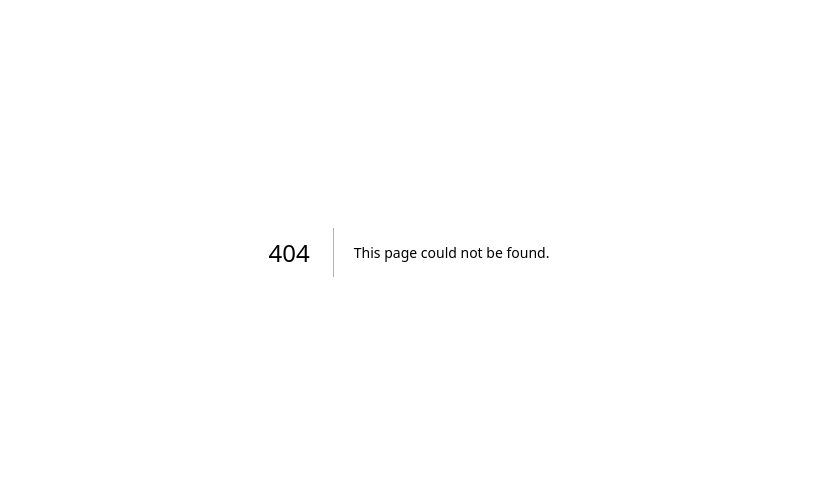
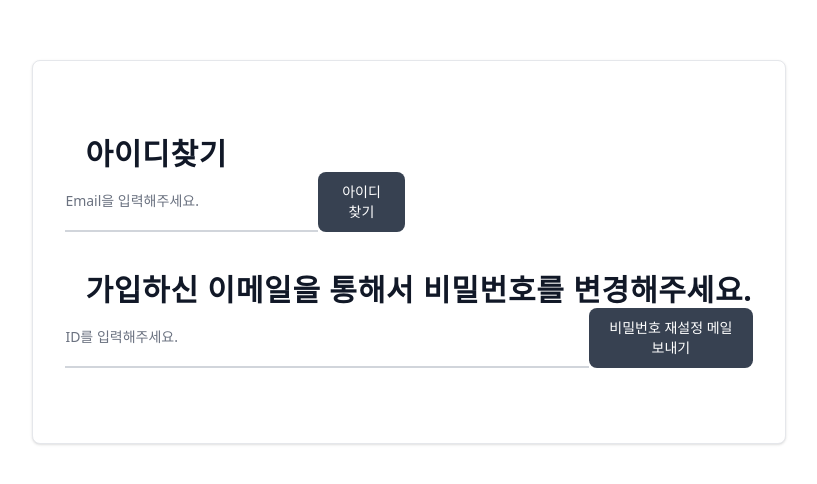
Before and after one commit to 42Seoul-Tea42/frontend, a Next.js app: page /auth/user/reset-password in a window 1280 px wide. Before the commit this address had no page. Shown: the part 148-632 px from the top of the page, without its empty margins (231-1048 px from the left). Built offline with nearby package versions, Linux system fonts and the light colour scheme.

Commit message:
feat 비밀번호 재설정페이지 추가, 이메일인증페이지 추가

```diff
--- a/app/(pages)/home/components/ImageConverter.tsx
+++ b/app/(pages)/home/components/ImageConverter.tsx
@@ -8,7 +8,7 @@ import {
   setCurrentUserIndex,
   setPicture,
   setProfiles
-} from '../../../store/slices/userProfileSlice';
+} from '../../../store/slices/suggestProfileSlice';
 
 const ImageConverter: React.FC = () => {
   const dispatch = useDispatch();
@@ -19,9 +19,9 @@ const ImageConverter: React.FC = () => {
     x: 0,
     y: 0
   });
-  const currentUserIndex = useSelector((state: RootState) => state.userProfile.currentUserIndex);
-  const users = useSelector((state: RootState) => state.userProfile.profiles);
-  const picture = useSelector((state: RootState) => state.userProfile.picture);
+  const currentUserIndex = useSelector((state: RootState) => state.suggestProfile.currentUserIndex);
+  const users = useSelector((state: RootState) => state.suggestProfile.profiles);
+  const picture = useSelector((state: RootState) => state.suggestProfile.picture);
 
   const handleDrag: DraggableEventHandler = (_e, data) => {
     setIsDragging(true);
--- a/app/(pages)/setting/page.tsx
+++ b/app/(pages)/setting/page.tsx
@@ -12,7 +12,8 @@ import PasswordForm from '../../auth/signup/components/PasswordForm';
 import GeoLocationButton from '../home/components/GeolocationButton';
 
 const Setting: React.FC = () => {
-  const accordionItems = [
+  const accordionItems = {
+    oauth: [
       { title: '이름변경', content: <UserNameForm /> },
       { title: '생년월일 재설정', content: <DateOfBirthForm /> },
       { title: '비밀번호 재설정', content: <PasswordForm /> },
@@ -21,9 +22,20 @@ const Setting: React.FC = () => {
       { title: '나의 관심사 태그를 선택해주세요.', content: <TagSelector /> },
       { title: '관심있는 이모티콘을 설정해주세요.', content: <EmojiGridList /> },
       { title: '위치 설정', content: <GeoLocationButton /> }
-  ];
+    ],
+    normal: [
+      { title: '이름변경', content: <UserNameForm /> },
+      { title: '생년월일 재설정', content: <DateOfBirthForm /> },
+      { title: '비밀번호 재설정', content: <PasswordForm /> },
+      { title: '나의 성별 선택', content: <GenderRadioList /> },
+      { title: '성적 취향 선택', content: <SexualPreferenceRadioList /> },
+      { title: '나의 관심사 태그를 선택해주세요.', content: <TagSelector /> },
+      { title: '관심있는 이모티콘을 설정해주세요.', content: <EmojiGridList /> },
+      { title: '위치 설정', content: <GeoLocationButton /> }
+    ]
+  };
 
-  const initialState = Array.from({ length: accordionItems.length }, () => false);
+  const initialState = Array.from({ length: accordionItems.normal.length }, () => false);
 
   const [isOpen, setIsOpen] = useState<boolean[]>(initialState);
 
@@ -46,7 +58,7 @@ const Setting: React.FC = () => {
           </div>
         </div>
         <div className="mx-auto w-96">
-          {accordionItems.map((item, index) => (
+          {accordionItems.normal.map((item, index) => (
             <div
               key={index}
               id={`accordion-collapse-${index}`}
--- a/app/auth/login/components/EmailLoginForm.tsx
+++ b/app/auth/login/components/EmailLoginForm.tsx
@@ -1,27 +1,49 @@
 'use client';
 
 import { useRouter } from 'next/navigation';
-import Link from 'next/link';
+import { useState } from 'react';
+import axiosInstance from '../../../utils/axios';
 
 const EmailLoginForm: React.FC = () => {
   const router = useRouter();
-  const clickSubmit = () => router.push('/home');
+
+  const [id, setId] = useState('');
+  const [password, setPassword] = useState('');
+
+  const clickSubmit = async () => {
+    const result = await axiosInstance.post('/user/login', {
+      login_id: id,
+      pw: password
+    });
+    if (result && result.status === 200) {
+      router.push('/home');
+    }
+  };
+
+  const handleId = (e: React.ChangeEvent<HTMLInputElement>) => {
+    setId(e.target.value);
+  };
+
+  const handlepassword = (e: React.ChangeEvent<HTMLInputElement>) => {
+    setPassword(e.target.value);
+  };
+
+  const findPassword = () => {
+    router.push('/auth/user/reset-password');
+  };
 
   return (
-    <form className="space-y-6 mb-1 text-start" action="#">
+    <div className="space-y-6 mb-1 text-start">
       <div>
-        <label
-          htmlFor="email"
-          className="block mb-2 text-sm font-medium text-gray-900 dark:text-white"
-        >
-          Your email
+        <label className="block mb-2 text-sm font-medium text-gray-900 dark:text-white">
+          Your ID
         </label>
         <input
-          type="email"
-          name="email"
-          id="email"
+          type="id"
+          name="id"
+          onChange={handleId}
           className="bg-gray-50 border border-gray-300 text-gray-900 text-sm rounded-lg focus:ring-blue-500 focus:border-blue-500 block w-full p-2.5 dark:bg-gray-600 dark:border-gray-500 dark:placeholder-gray-400 dark:text-white"
-          placeholder="name@company.com"
+          placeholder=""
           required
         ></input>
       </div>
@@ -36,14 +58,18 @@ const EmailLoginForm: React.FC = () => {
           type="password"
           name="password"
           id="password"
+          onChange={handlepassword}
           placeholder="••••••••"
           className="bg-gray-50 border border-gray-300 text-gray-900 text-sm rounded-lg focus:ring-blue-500 focus:border-blue-500 block w-full p-2.5 dark:bg-gray-600 dark:border-gray-500 dark:placeholder-gray-400 dark:text-white"
           required
         ></input>
       </div>
-      <Link href="#" className="ms-auto text-sm text-blue-700 hover:underline dark:text-blue-500">
+      <button
+        onClick={findPassword}
+        className="ms-auto text-sm text-blue-700 hover:underline dark:text-blue-500"
+      >
         Lost Password?
-      </Link>
+      </button>
       <button
         type="button"
         className="w-full text-white bg-blue-700 hover:bg-blue-800 focus:ring-4 focus:outline-none focus:ring-blue-300 font-medium rounded-lg text-sm px-5 py-2.5 text-center dark:bg-blue-600 dark:hover:bg-blue-700 dark:focus:ring-blue-800"
@@ -51,7 +77,7 @@ const EmailLoginForm: React.FC = () => {
       >
         Login to your account
       </button>
-    </form>
+    </div>
   );
 };
 
--- a/app/auth/login/components/EmojiInfoForm.tsx
+++ b/app/auth/login/components/EmojiInfoForm.tsx
@@ -24,7 +24,8 @@ const EmojiInfoForm: React.FC<EmojiInfoFormProps> = ({ onNextStep }) => {
     // if (result && result.status === 200) {
     //   // router.push('/home');
     // }
-    router.push('/home');
+    router.push('/auth/login');
+    alert('회원가입이 완료되었습니다. 로그인 해주세요.');
   };
 
   return (
--- a/app/auth/login/page.tsx
+++ b/app/auth/login/page.tsx
@@ -10,34 +10,39 @@ import DirectionSVG from '../../svg/DirectionSVG';
 const LoginPage: React.FC = () => {
   const [emailFormView, setEmailFormView] = useState(false);
 
-  const toggle = () => {
+  const toggleLoginView = () => {
     setEmailFormView(!emailFormView);
   };
 
   return (
     <div className="flex items-center justify-center w-full h-screen">
-      <div className="min-w-96 min-h-96 flex flex-col text-center items-center justify-center bg-white border border-gray-200 rounded-lg shadow sm:p-6 md:p-8 dark:bg-gray-800 dark:border-gray-700">
-        <div className="flex flex-row items-end ml-5 mr-5 mt-5">
-          <div className={`${emailFormView ? '' : 'hidden'}`}>
-            <button onClick={toggle} className="items-center hover:text-gray-400">
-              <DirectionSVG direction="left" size="5" />
-            </button>
-          </div>
+      <div className="relative min-w-96 min-h-96 flex flex-col text-center items-center justify-center bg-white border border-gray-200 rounded-lg shadow sm:p-6 md:p-8 dark:bg-gray-800 dark:border-gray-700">
+        <div className="flex items-end ml-5 mr-5 mt-5">
           <h5 className="tracking-wide text-3xl ml-5 min-w-80 font-semibold text-gray-900 dark:text-white flex-grow">
             Welcome to tea for two!
           </h5>
         </div>
         {!emailFormView ? (
+          <>
             <div className="flex flex-col items-center justify-center min-h-80 gap-2">
               <GoogleLoginButton />
               <KakaoLoginButton />
               <h6 className="text-md mb-2 text-gray-600"> or </h6>
-            <EmailLoginButton handle={toggle} />
+              <EmailLoginButton handle={toggleLoginView} />
             </div>
+          </>
         ) : (
+          <>
+            <button
+              onClick={toggleLoginView}
+              className="absolute top-1/2 left-5 w-4 h-4 hover:text-gray-400"
+            >
+              <DirectionSVG direction="left" size="5" />
+            </button>
             <div className="mt-10 mb-10">
               <EmailLoginForm />
             </div>
+          </>
         )}
         <div className="mb-5">
           <CreateAccountButton />
--- /dev/null
+++ b/app/auth/user/reset-password/page.tsx
@@ -0,0 +1,82 @@
+'use client';
+
+import { useState } from 'react';
+import axiosInstance from '../../../utils/axios';
+
+const ResetPassword: React.FC = () => {
+  const [id, setId] = useState('');
+  const [email, setEmail] = useState('');
+  const handleIdChange = (e: React.ChangeEvent<HTMLInputElement>) => {
+    setId(e.target.value);
+  };
+
+  const handleEmailChange = (e: React.ChangeEvent<HTMLInputElement>) => {
+    setEmail(e.target.value);
+  };
+
+  const findId = async () => {
+    alert('가입하신 아이디는 땡땡땡 입니다.');
+  };
+
+  const sendResetPasswordMail = async () => {
+    // const result = await axiosInstance.post('/user/find', {
+    //   login_id: id
+    // });
+    alert('가입하신 메일을 확인해주세요.');
+  };
+
+  return (
+    <div className="flex items-center justify-center w-full h-screen">
+      <div className="flex min-w-96 min-h-96 flex flex-col text-center gap-y-10 items-start justify-center bg-white border border-gray-200 rounded-lg shadow sm:p-6 md:p-8 dark:bg-gray-800 dark:border-gray-700">
+        <div>
+          <h5 className="text-start tracking-wide text-3xl ml-5 min-w-80 font-semibold text-gray-900 dark:text-white flex-grow">
+            아이디찾기
+          </h5>
+          <div className="flex">
+            <input
+              type="email"
+              name="email"
+              onChange={handleEmailChange}
+              id="email"
+              className="block py-2.5 px-0 w-full text-sm text-gray-900 bg-transparent border-0 border-b-2 border-gray-300 appearance-none dark:text-white dark:border-gray-600 dark:focus:border-blue-500 focus:outline-none focus:ring-0 focus:border-blue-600 peer"
+              placeholder="Email을 입력해주세요."
+              required
+            />
+            <button
+              type="button"
+              className="text-white bg-gray-700 hover:bg-gray-800 focus:ring-4 focus:outline-none focus:ring-blue-300 font-medium rounded-lg text-sm w-full sm:w-auto px-5 py-2.5 text-center dark:bg-blue-600 dark:hover:bg-blue-700 dark:focus:ring-blue-800"
+              onClick={findId}
+            >
+              아이디찾기
+            </button>
+          </div>
+        </div>
+        <div>
+          <h5 className="text-start tracking-wide text-3xl ml-5 min-w-80 font-semibold text-gray-900 dark:text-white flex-grow">
+            가입하신 이메일을 통해서 비밀번호를 변경해주세요.
+          </h5>
+          <div className="flex">
+            <input
+              type="id"
+              name="floating_id"
+              onChange={handleIdChange}
+              id="floating_id"
+              className="block py-2.5 px-0 w-full text-sm text-gray-900 bg-transparent border-0 border-b-2 border-gray-300 appearance-none dark:text-white dark:border-gray-600 dark:focus:border-blue-500 focus:outline-none focus:ring-0 focus:border-blue-600 peer"
+              placeholder="ID를 입력해주세요."
+              required
+            />
+            <button
+              type="button"
+              className="text-white bg-gray-700 hover:bg-gray-800 focus:ring-4 focus:outline-none focus:ring-blue-300 font-medium rounded-lg text-sm w-full sm:w-auto px-5 py-2.5 text-center dark:bg-blue-600 dark:hover:bg-blue-700 dark:focus:ring-blue-800"
+              onClick={sendResetPasswordMail}
+            >
+              비밀번호 재설정 메일보내기
+            </button>
+          </div>
+        </div>
+      </div>
+    </div>
+  );
+};
+
+export default ResetPassword;
--- /dev/null
+++ b/app/auth/user/verify-email/page.tsx
@@ -0,0 +1,35 @@
+'use client';
+
+const VerifyEmail: React.FC = () => {
+  return (
+    <div className="flex items-center justify-center w-full h-screen">
+      <div className="relative min-w-96 min-h-96 flex flex-col text-center items-center justify-center bg-white border border-gray-200 rounded-lg shadow sm:p-6 md:p-8 dark:bg-gray-800 dark:border-gray-700">
+        <div className="items-end ml-5 mr-5 mt-5">
+          <h5 className="tracking-wide text-3xl ml-5 min-w-80 font-semibold text-gray-900 dark:text-white flex-grow">
+            이메일을 인증해주세요.
+          </h5>
+          <div className="flex">
+            <input
+              type="id"
+              name="floating_id"
+              onChange={() => {}}
+              id="floating_id"
+              className="block py-2.5 px-0 w-full text-sm text-gray-900 bg-transparent border-0 border-b-2 border-gray-300 appearance-none dark:text-white dark:border-gray-600 dark:focus:border-blue-500 focus:outline-none focus:ring-0 focus:border-blue-600 peer"
+              placeholder="ID를 입력해주세요."
+              required
+            />
+            <button
+              type="button"
+              className="text-white bg-gray-700 hover:bg-gray-800 focus:ring-4 focus:outline-none focus:ring-blue-300 font-medium rounded-lg text-sm w-full sm:w-auto px-5 py-2.5 text-center dark:bg-blue-600 dark:hover:bg-blue-700 dark:focus:ring-blue-800"
+              onClick={() => {}}
+            >
+              비밀번호 재설정 메일보내기
+            </button>
+          </div>
+        </div>
+      </div>
+    </div>
+  );
+};
+
+export default VerifyEmail;
```
Lines whose indentation alone changed are shown as unchanged.
